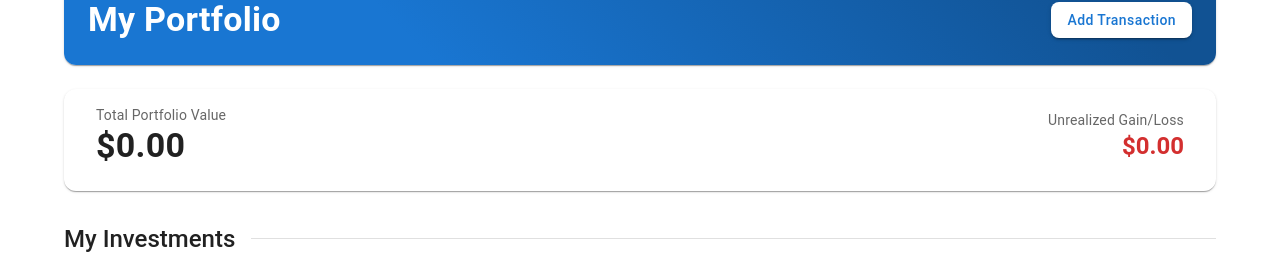
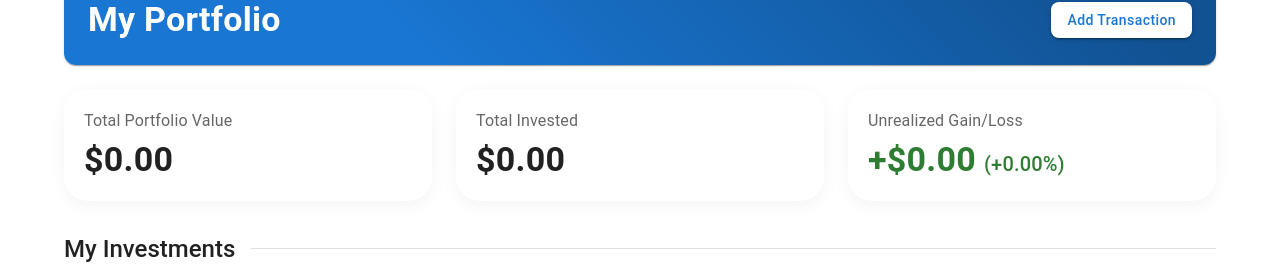
Before and after one commit to Adelin-Pachedzhiev/stock-calculator-ui, a React (Vite) app: page /portfolio in a window 1280 px wide. Shown: the part 121-385 px from the top of the page. Built offline with nearby package versions, Linux system fonts and the light colour scheme; no server answers.

Commit message:
adapt portfolio overview

```diff
--- /dev/null
+++ b/src/components/common/StatCard.tsx
@@ -0,0 +1,63 @@
+import { Card, CardContent, Typography, Box } from "@mui/material";
+
+interface StatCardProps {
+  title: string;
+  value: string;
+  secondaryValue?: string;
+  valueColor?: "success.main" | "error.main" | "text.primary";
+}
+
+const StatCard = ({
+  title,
+  value,
+  secondaryValue,
+  valueColor = "text.primary",
+}: StatCardProps) => {
+
+  return (
+    <Card
+      sx={{
+        width: "100%",
+        height: "100%",
+        p: 2.5,
+        borderRadius: 2,
+        boxShadow: "0px 4px 20px -2px rgba(0, 0, 0, 0.06)",
+        border: 'none',
+      }}
+      elevation={0}
+    >
+      <CardContent
+        sx={{
+          p: "0 !important",
+        }}
+      >
+        <Box>
+          <Typography variant="body1" color="text.secondary" gutterBottom>
+            {title}
+          </Typography>
+          <Box sx={{ display: "flex", alignItems: "baseline", gap: 1 }}>
+            <Typography
+              variant="h4"
+              component="div"
+              sx={{ fontWeight: 700 }}
+              color={valueColor}
+            >
+              {value}
+            </Typography>
+            {secondaryValue && (
+              <Typography
+                variant="h6"
+                sx={{ fontWeight: 500 }}
+                color={valueColor}
+              >
+                {secondaryValue}
+              </Typography>
+            )}
+          </Box>
+        </Box>
+      </CardContent>
+    </Card>
+  );
+};
+
+export default StatCard;
--- a/src/components/portfolio/PortfolioValueCard.tsx
+++ b/src/components/portfolio/PortfolioValueCard.tsx
@@ -1,58 +1,65 @@
-import { Card, CardContent, Typography, Box } from "@mui/material";
+import { Box, CircularProgress, Grid } from "@mui/material";
 import { useEffect, useState } from "react";
-import { getTotalProfit } from "../../services/stockProfitService";
+import { getPortfolioOverview } from "../../services/portfolioService";
+import type { PortfolioOverview } from "../../services/portfolioService";
+import ErrorDialog from "../common/ErrorDialog";
+import StatCard from "../common/StatCard";
 
 const PortfolioValueCard = () => {
-  const [totalValue, setTotalValue] = useState<number | null>(null);
-  const [profit, setProfit] = useState<number | null>(null);
+  const [overview, setOverview] = useState<PortfolioOverview | null>(null);
+  const [loading, setLoading] = useState(true);
+  const [error, setError] = useState<string | null>(null);
 
   useEffect(() => {
     const fetchData = async () => {
-      const totalProfit = await getTotalProfit();
-      setProfit(totalProfit.profit);
-      // For now, we'll use a mock total value. In a real app, this would come from the backend
-      // setTotalValue(4500); // Mock value
+      try {
+        setLoading(true);
+        const data = await getPortfolioOverview();
+        setOverview(data);
+      } catch (err) {
+        setError("Failed to load portfolio overview.");
+        console.error(err);
+      } finally {
+        setLoading(false);
+      }
     };
     fetchData();
   }, []);
 
+  if (loading) {
+    return (
+      <Box sx={{ width: '100%', display: 'flex', justifyContent: 'center', alignItems: 'center', height: 120 }}>
+        <CircularProgress />
+      </Box>
+    );
+  }
+
   return (
-    <Card sx={{ width: '100%' }}>
-      <CardContent
-        sx={{
-          display: 'flex',
-          flexDirection: 'row',
-          alignItems: 'center',
-          justifyContent: 'space-between',
-          gap: 4,
-          px: 4,
-          py: 2,
-        }}
-      >
-        <Box sx={{ display: 'flex', flexDirection: 'column', alignItems: 'flex-start' }}>
-          <Typography variant="body2" color="text.secondary">
-            Total Portfolio Value
-          </Typography>
-          <Typography variant="h4" component="div" sx={{ fontWeight: 700 }}>
-            ${totalValue?.toFixed(2) || "0.00"}
-          </Typography>
-        </Box>
-        <Box sx={{ display: 'flex', flexDirection: 'column', alignItems: 'flex-end' }}>
-          <Typography variant="body2" color="text.secondary">
-            Unrealized Gain/Loss
-          </Typography>
-          <Typography
-            variant="h5"
-            color={profit && profit > 0 ? "success.main" : "error.main"}
-            sx={{ fontWeight: 600 }}
-          >
-            {profit !== null
-              ? `${profit > 0 ? "+" : ""}$${profit.toFixed(2)}`
-              : "$0.00"}
-          </Typography>
-        </Box>
-      </CardContent>
-    </Card>
+    <>
+      <Grid container spacing={3}>
+        <Grid size={{ xs: 12, md: 4 }}>
+          <StatCard
+            title="Total Portfolio Value"
+            value={`$${overview?.currentMarketValue?.toFixed(2) || "0.00"}`}
+          />
+        </Grid>
+        <Grid size={{ xs: 12, md: 4 }}>
+          <StatCard
+            title="Total Invested"
+            value={`$${overview?.totalInvestmentCost?.toFixed(2) || "0.00"}`}
+          />
+        </Grid>
+        <Grid size={{ xs: 12, md: 4 }}>
+          <StatCard
+            title="Unrealized Gain/Loss"
+            value={`${overview?.totalProfit ?? 0 >= 0 ? '+' : ''}$${overview?.totalProfit?.toFixed(2) || "0.00"}`}
+            secondaryValue={`(${overview?.totalProfitPercentage ?? 0 >= 0 ? '+' : ''}${overview?.totalProfitPercentage?.toFixed(2) || "0.00"}%)`}
+            valueColor={overview?.totalProfit ?? 0 >= 0 ? "success.main" : "error.main"}
+          />
+        </Grid>
+      </Grid>
+      <ErrorDialog message={error} onClose={() => setError(null)} />
+    </>
   );
 };
 
--- /dev/null
+++ b/src/services/portfolioService.ts
@@ -0,0 +1,13 @@
+import api from "./axiosInstanceProvider";
+
+export interface PortfolioOverview {
+  totalProfit: number;
+  totalProfitPercentage: number;
+  totalInvestmentCost: number;
+  currentMarketValue: number;
+}
+
+export const getPortfolioOverview = async (): Promise<PortfolioOverview> => {
+  const response = await api.get("/portfolio/overview");
+  return response.data;
+};
--- a/src/services/stockProfitService.ts
+++ b/src/services/stockProfitService.ts
@@ -1,9 +1,4 @@
 import api from "./axiosInstanceProvider";
-
-export const getTotalProfit = async () => {
-  const response = await api.get("/stock/profit/total");
-  return response.data;
-};
 
 export const getProfits = async () => {
   const response = await api.get("/stock/profit");
```
